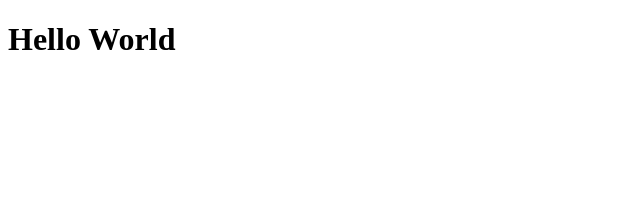
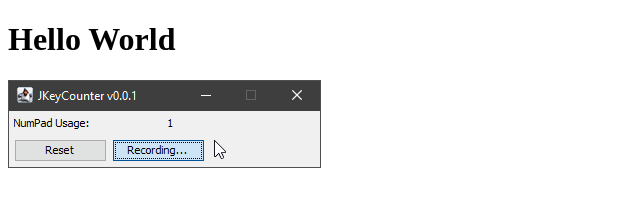
Before and after one commit to guilhermetrovo/guilhermetrovo.github.io, a plain HTML site: page index.html in a window 1280 px wide. Shown: the whole page, without its empty margins (0-640 px from the left). Drawn offline with Linux system fonts and the light colour scheme.

Commit message:
Testing whether gif can be served statically.

```diff
--- a/index.html
+++ b/index.html
@@ -2,5 +2,6 @@
 <html>
     <body>
         <h1>Hello World</h1>
+        <img src="./jkeycounter.gif" width="313px" height="88px" />
     </body>
 </html>
```
Also changed, not shown: jkeycounter.gif (added).
